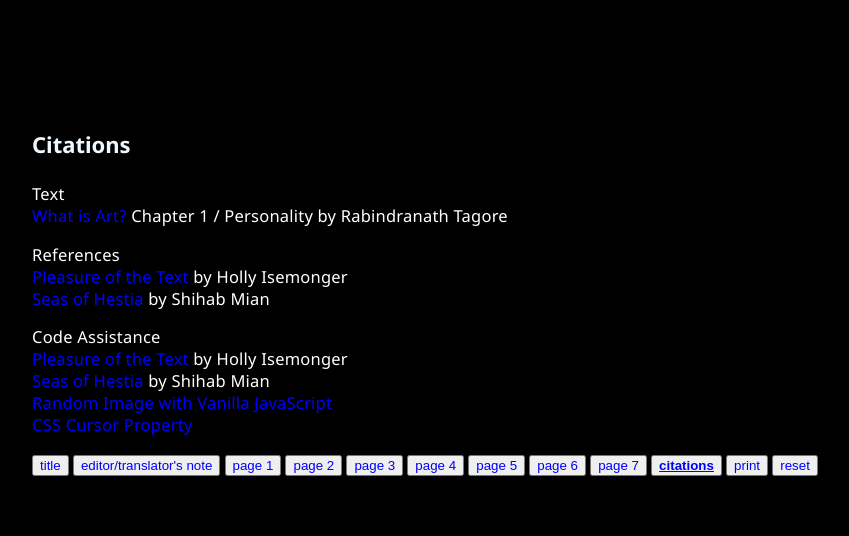
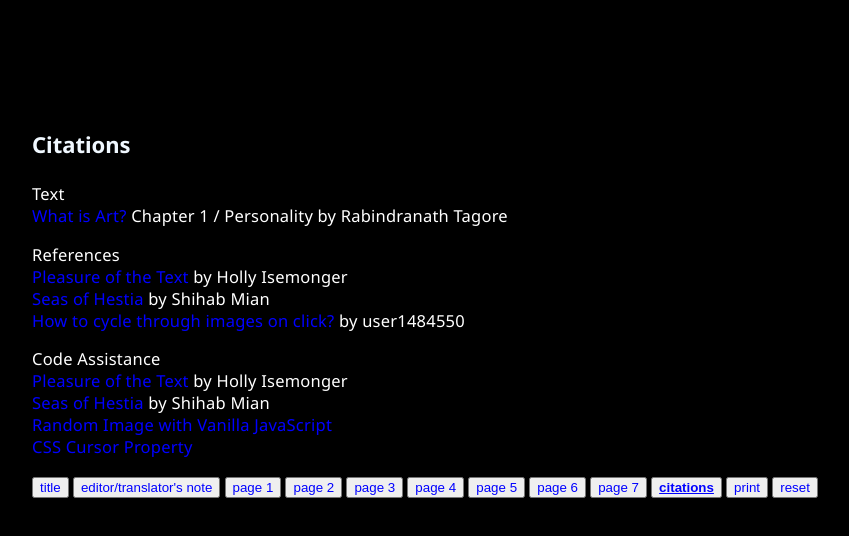
Before and after one commit to ShriRex/A-Web-Zine-for-Art-s-Sake, a plain HTML site: page citations.html in a window 1280 px wide. Shown: the whole page, without its empty margins (96-945 px from the left). Drawn offline with Linux system fonts and the light colour scheme.

Commit message:
citations update 2

```diff
--- a/citations.html
+++ b/citations.html
@@ -31,6 +31,8 @@ BODY { cursor:url(https://www.rw-designer.com/cursor-set/next-generation-set); }
       <a href="https://crawlspace.cool/pleasure-of-the-text" target="_blank">Pleasure of the Text</a> by Holly Isemonger
       <br>
       <a href="https://808sheeb.github.io/seas-of-hestia/" target="_blank">Seas of Hestia</a> by Shihab Mian
+      <br>
+      <a href="http://jsbin.com/serezoyeya/edit?html,css,js,output" target="_blank">How to cycle through images on click?</a> by user1484550
     </p>
     <p>
     Code Assistance
```
